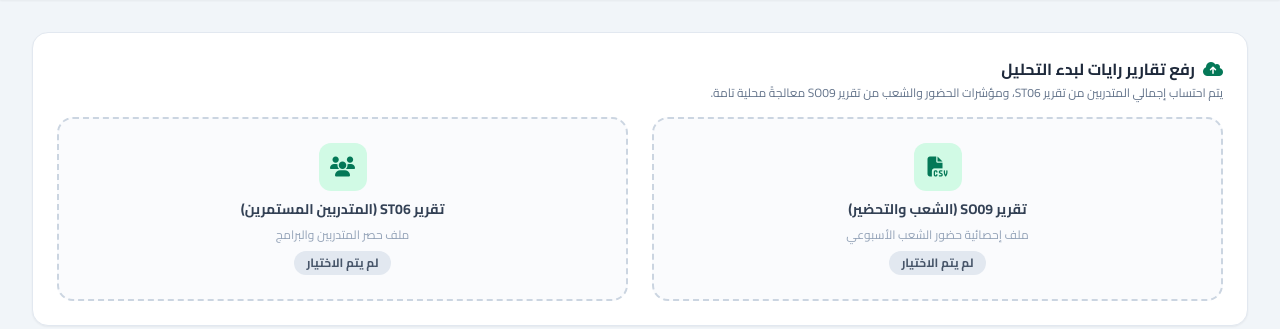
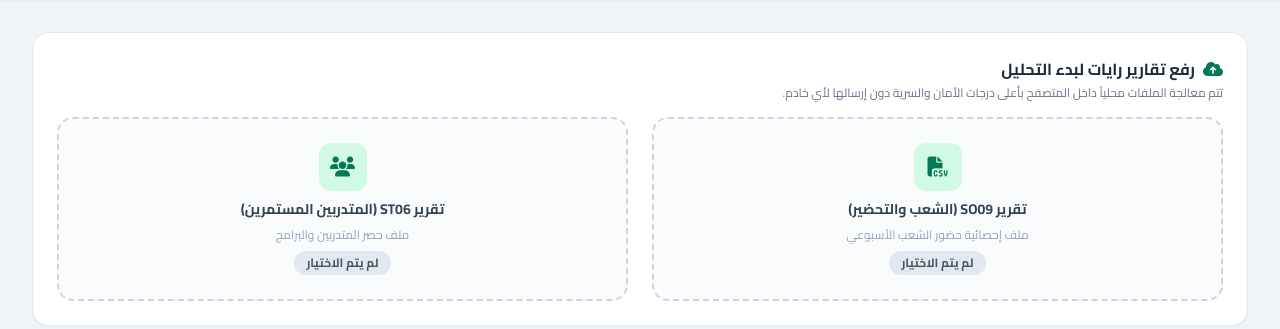
Before and after one commit to tvtcaflaj2030/schedule, a Flask app: page /admin/attendance in a window 1280 px wide. Shown: the part 65-394 px from the top of the page. Run offline with Flask 3, Linux system fonts and the light colour scheme; some libraries are stand-ins or nearby versions.

Commit message:
Update attendance_tracker.html

```diff
--- a/templates/attendance_tracker.html
+++ b/templates/attendance_tracker.html
@@ -18,7 +18,6 @@
         body { font-family: 'Cairo', sans-serif; }
         @media print {
             .no-print { display: none !important; }
-            .print-shadow-none { box-shadow: none !important; border: 1px solid #e2e8f0 !important; }
             body { background-color: #ffffff !important; }
         }
     </style>
@@ -54,7 +53,7 @@
                     <i class="fa-solid fa-cloud-arrow-up text-emerald-700"></i>
                     رفع تقارير رايات لبدء التحليل
                 </h2>
-                <p class="text-xs text-slate-500 mt-1">يتم احتساب إجمالي المتدربين من تقرير ST06، ومؤشرات الحضور والشعب من تقرير SO09 معالجةً محلية تامة.</p>
+                <p class="text-xs text-slate-500 mt-1">تتم معالجة الملفات محلياً داخل المتصفح بأعلى درجات الأمان والسرية دون إرسالها لأي خادم.</p>
             </div>
 
             <div class="grid grid-cols-1 md:grid-cols-2 gap-6">
@@ -111,7 +110,7 @@
             <span>لوحة المؤشرات الرئيسية</span>
         </div>
 
-        <!-- المؤشرات الثلاثة الدائرية الكبرى (مطابقة للصورة الأصلية) -->
+        <!-- المؤشرات الثلاثة الدائرية الكبرى -->
         <section class="grid grid-cols-1 md:grid-cols-3 gap-6">
 
             <!-- 1. مؤشر نسبة حضور المدربين -->
@@ -164,10 +163,9 @@
 
         </section>
 
-        <!-- بطاقات الإحصاءات المستطيلة (10 بطاقات مطابقة للصورة الأصلية تماماً) -->
+        <!-- بطاقات الإحصاءات المستطيلة (10 بطاقات مطابقة للصورة الأصلية) -->
         <section class="grid grid-cols-1 sm:grid-cols-2 lg:grid-cols-4 gap-4">
 
-            <!-- سطر 1 -->
             <div class="bg-white p-4 rounded-2xl border-r-4 border-emerald-700 border border-slate-200 shadow-sm flex items-center justify-between">
                 <div>
                     <p class="text-[11px] text-slate-400 font-bold">إجمالي عدد المدربين <i class="fa-regular fa-circle-question"></i></p>
@@ -209,7 +207,6 @@
                 </div>
             </div>
 
-            <!-- سطر 2 -->
             <div class="bg-white p-4 rounded-2xl border-r-4 border-emerald-700 border border-slate-200 shadow-sm flex items-center justify-between">
                 <div>
                     <p class="text-[11px] text-slate-400 font-bold">إجمالي عدد المتدربين <i class="fa-regular fa-circle-question"></i></p>
@@ -250,7 +247,6 @@
                 </div>
             </div>
 
-            <!-- سطر 3 -->
             <div class="bg-white p-4 rounded-2xl border-r-4 border-emerald-700 border border-slate-200 shadow-sm flex items-center justify-between sm:col-span-2 lg:col-span-2">
                 <div>
                     <p class="text-[11px] text-slate-400 font-bold">عدد البرامج التدريبية <i class="fa-regular fa-circle-question"></i></p>
@@ -273,7 +269,7 @@
 
         </section>
 
-        <!-- نموذج تفاصيل التقييم (مطابق للصورة الأولى تماماً وجاهز للطباعة والتقرير) -->
+        <!-- نموذج تفاصيل التقييم (مطابق للصورة الأولى تماماً) -->
         <fieldset class="bg-white rounded-2xl p-6 border-2 border-slate-300 shadow-sm space-y-4">
             <legend class="text-sm font-bold text-slate-700 px-3 flex items-center gap-2">
                 <i class="fa-solid fa-file-signature text-emerald-700"></i> تفاصيل التقييم :
@@ -327,11 +323,9 @@
     </main>
 
     <script>
-        // المتغيرات المركزية
         let so09Data = [];
         let st06Data = [];
 
-        // متغيرات الرسوم البيانية
         let chartTrainers = null;
         let chartTrainees = null;
         let chartSections = null;
@@ -370,7 +364,7 @@
             });
         });
 
-        // مراقبة مدخلات المدربين لتحديث النسب فوراً
+        // تفاعلية مدخلات المدربين
         document.getElementById('input-trainers-count').addEventListener('input', recalculateDashboard);
         document.getElementById('input-trainers-absent-days').addEventListener('input', recalculateDashboard);
 
@@ -384,7 +378,6 @@
             let trainerAttendanceRate = totalOpportunities > 0 ? ((attendedOpportunities / totalOpportunities) * 100) : 100;
             let attendedTrainersPerWeek = (attendedOpportunities / 5).toFixed(2);
 
-            // تحديث نصوص المدربين
             document.getElementById('trainer-formula-calc').textContent =
                 `${trainersCount} مدرباً × 5 أيام = ${totalOpportunities} فرصة - ${absentDays} غياب = ${attendedOpportunities} حضور - النسبة ${attendedOpportunities} ÷ ${totalOpportunities} × 100 = ${trainerAttendanceRate.toFixed(1)}%`;
 
@@ -399,7 +392,7 @@
             document.getElementById('eval-trainers-present').value = attendedTrainersPerWeek;
 
             // 2. حسابات المتدربين من ST06
-            let totalTraineesST06 = 59; // القيمة الافتراضية المطابقة
+            let totalTraineesST06 = 59;
             let totalPrograms = 2;
             let totalDepartments = 1;
 
@@ -449,7 +442,6 @@
             let presentTraineesCalculated = Math.round(totalTraineesST06 * (traineeAttRate / 100));
             let sectionExecRate = totalSections > 0 ? ((executedSections / totalSections) * 100) : 100.0;
 
-            // تحديث بطاقات المتدربين والشعب
             document.getElementById('txt-trainees-pct').textContent = traineeAttRate.toFixed(1) + '%';
             document.getElementById('txt-trainees-counts').textContent = `${regPrep} من ${totalPrep} تحضيراً`;
             document.getElementById('txt-records-count').textContent = `عدد السجلات المرتبطة: ${totalSections}`;
@@ -458,7 +450,6 @@
             document.getElementById('card-trainees-present').textContent = presentTraineesCalculated;
             document.getElementById('eval-trainees-present').value = presentTraineesCalculated;
 
-            // مؤشر حالة حضور المتدربين
             const badgeTrainees = document.getElementById('badge-trainees-status');
             if (traineeAttRate >= 80) {
                 badgeTrainees.textContent = 'ممتاز';
@@ -468,7 +459,6 @@
                 badgeTrainees.className = 'inline-block px-3 py-0.5 rounded-full text-[11px] font-bold bg-amber-100 text-amber-800';
             }
 
-            // تحديث بطاقات تنفيذ الشعب
             document.getElementById('txt-sections-pct').textContent = sectionExecRate.toFixed(1) + '%';
             document.getElementById('txt-sections-summary').textContent = `${executedSections} من ${totalSections} شعبة`;
             document.getElementById('txt-sections-total').textContent = `عدد الشعب الإجمالية: ${totalSections}`;
@@ -477,12 +467,11 @@
             document.getElementById('eval-sections-executed').value = executedSections;
             document.getElementById('eval-sections-total').value = totalSections;
 
-            // تحديث الرسوم الدائرية
             drawAllCharts(trainerAttendanceRate, traineeAttRate, sectionExecRate);
         }
 
         function drawAllCharts(trainerRate, traineeRate, sectionRate) {
-            // 1. نصف دونات المدربين (أخضر داكن)
+            // نصف دونات المدربين (أخضر)
             if (chartTrainers) chartTrainers.destroy();
             const ctxTrainers = document.getElementById('gauge-trainers').getContext('2d');
             chartTrainers = new Chart(ctxTrainers, {
@@ -500,7 +489,7 @@
                 options: { responsive: true, maintainAspectRatio: false, plugins: { legend: { display: false }, tooltip: { enabled: false } } }
             });
 
-            // 2. دونات المتدربين الكاملة (برتقالي ذهبي)
+            // دونات المتدربين الكاملة (برتقالي ذهبي)
             if (chartTrainees) chartTrainees.destroy();
             const ctxTrainees = document.getElementById('donut-trainees').getContext('2d');
             chartTrainees = new Chart(ctxTrainees, {
@@ -516,7 +505,7 @@
                 options: { responsive: true, maintainAspectRatio: false, plugins: { legend: { display: false }, tooltip: { enabled: false } } }
             });
 
-            // 3. نصف دونات الشعب (أخضر داكن)
+            // نصف دونات الشعب (أخضر)
             if (chartSections) chartSections.destroy();
             const ctxSections = document.getElementById('gauge-sections').getContext('2d');
             chartSections = new Chart(ctxSections, {
@@ -535,7 +524,6 @@
             });
         }
 
-        // تشغيل أولي لعرض المؤشرات بالأرقام الحقيقية مباشرة
         window.addEventListener('DOMContentLoaded', () => {
             recalculateDashboard();
         });
```
